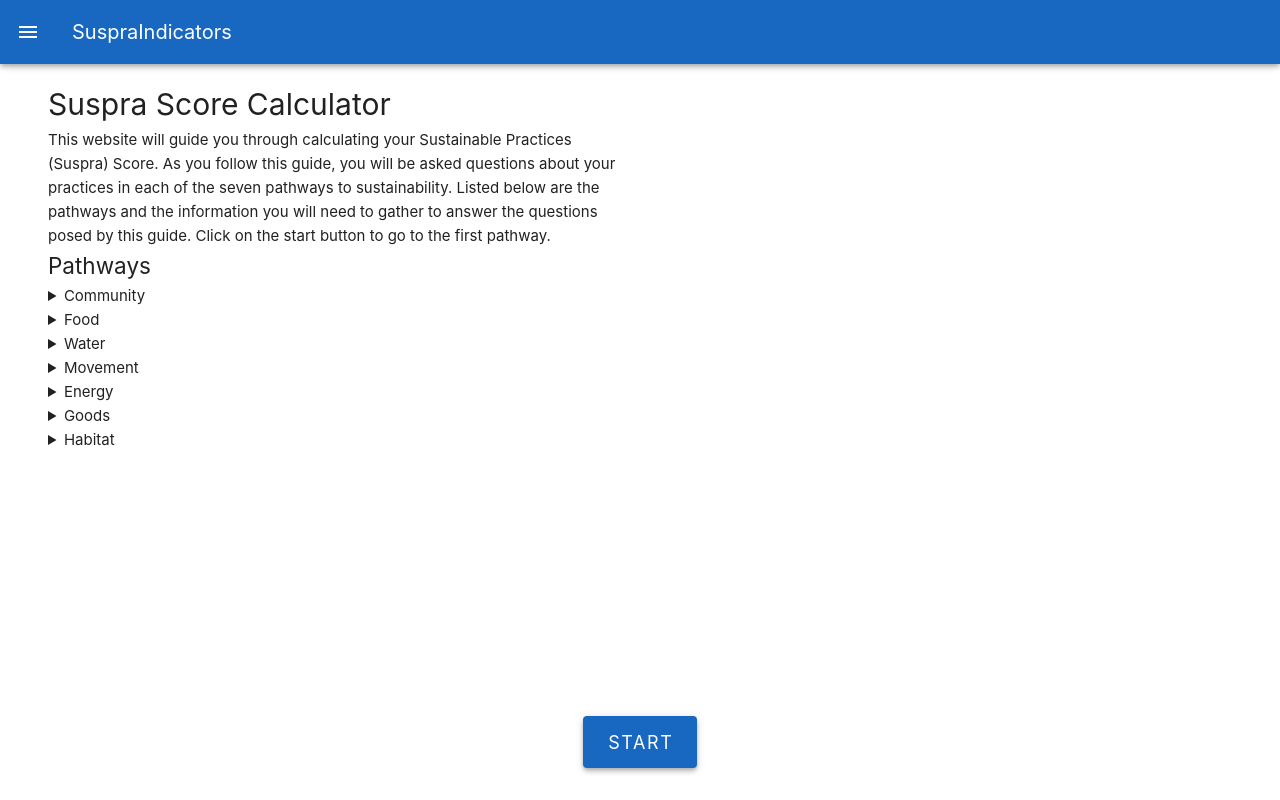
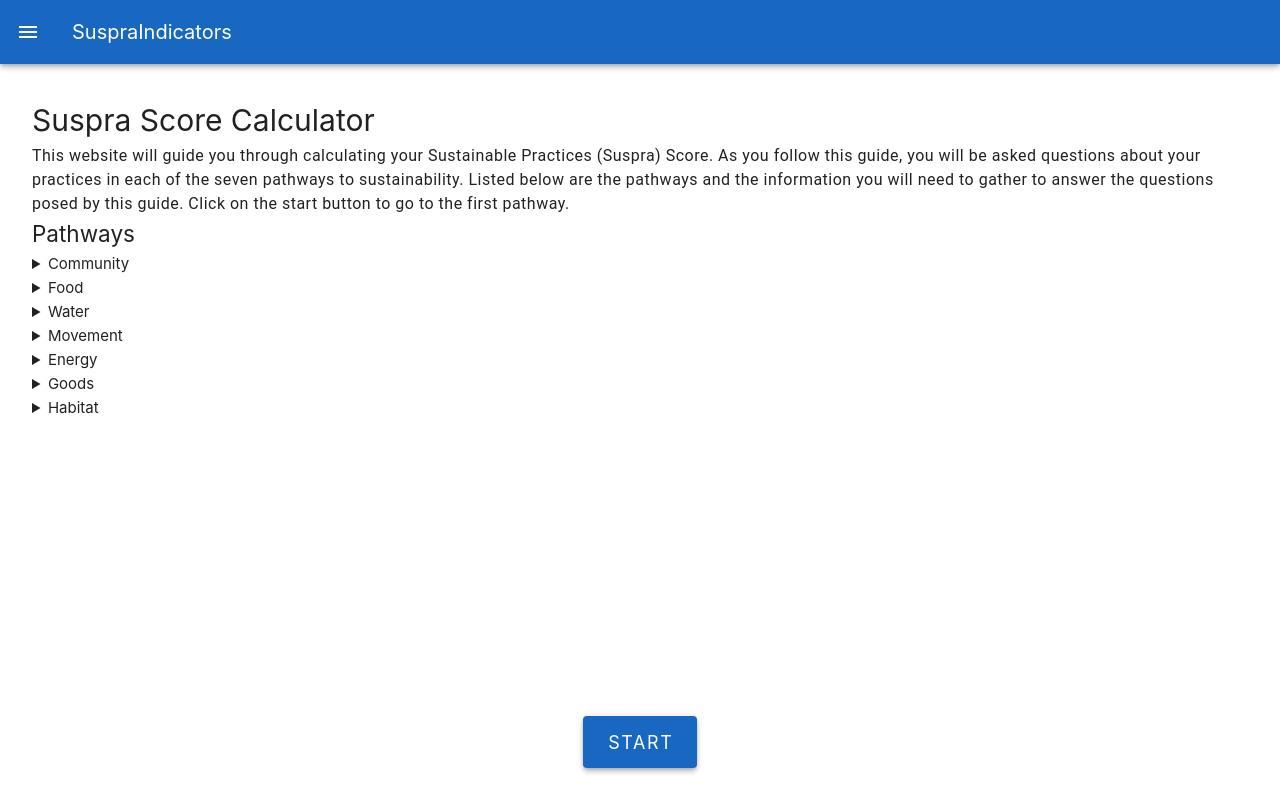
Before and after one commit to ianhorchata/SuspraIndicators, a Vue app: page / in a window 1280 px wide. Built offline with nearby package versions, Linux system fonts and the light colour scheme.

Commit message:
Got text to go all the way across

```diff
--- a/src/assets/main.css
+++ b/src/assets/main.css
@@ -1,9 +1,9 @@
 @import './base.css';
 
 #app {
-  max-width: 1280px;
-  margin: 0 auto;
-  padding: 2rem;
+  width: 100%;
+  margin: 0;
+  padding: 0;
   font-weight: normal;
 }
 
@@ -23,13 +23,12 @@ a,
 
 @media (min-width: 1024px) {
   body {
-    display: flex;
-    place-items: center;
+    display: block;
   }
 
   #app {
-    display: grid;
-    grid-template-columns: 1fr 1fr;
-    padding: 0 2rem;
+    display: block;
+    width: 100%;
+    padding: 0;
   }
 }
--- a/src/views/HomeView.vue
+++ b/src/views/HomeView.vue
@@ -9,9 +9,12 @@
 </script>
 
 <template>
-  <main style="position: relative; min-height: 80vh;">
+  <div>
+    <v-container fluid class="pa-4">
+      <v-row>
+        <v-col cols="12">
           <h1>Suspra Score Calculator</h1>
-    <p>This website will guide you through calculating your Sustainable Practices (Suspra) Score. As you follow this guide, you will be asked questions about your practices in each of the seven pathways to sustainability. Listed below are the pathways and the information you will need to gather to answer the questions posed by this guide. Click on the start button to go to the first pathway.</p>
+          <p class="text-body-1">This website will guide you through calculating your Sustainable Practices (Suspra) Score. As you follow this guide, you will be asked questions about your practices in each of the seven pathways to sustainability. Listed below are the pathways and the information you will need to gather to answer the questions posed by this guide. Click on the start button to go to the first pathway.</p>
           <h2>Pathways</h2>
           <details>
             <summary>Community</summary>
@@ -41,10 +44,13 @@
             <summary>Habitat</summary>
             How much synthetic fertilizer and pesticides you use.
           </details>
+        </v-col>
+      </v-row>
+    </v-container>
     <div style="position: fixed; left: 0; right: 0; bottom: 32px; display: flex; justify-content: center; z-index: 10;">
       <v-btn color="primary" size="x-large" elevation="4" @click="gotoCommunity">
         Start
       </v-btn>
     </div>
-  </main>
+  </div>
 </template>
```
Also changed, not shown: 1 other file (tests, documents, lock files or other folders). Lines whose indentation alone changed are shown as unchanged.
